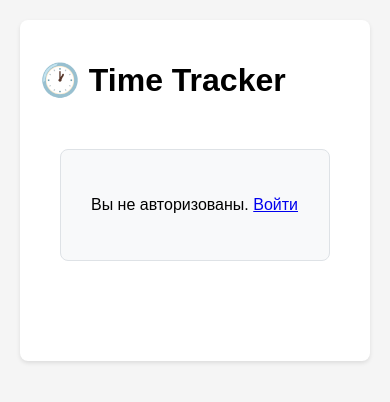
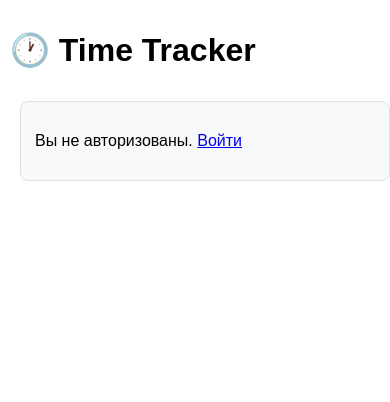
Before and after one commit to xpuctu44/goodmi, a FastAPI app: template app/templates/dashboard.html in a window 390 px wide. Shown: the top 402 px of the page. Run offline with FastAPI, Linux system fonts and the light colour scheme; the template is opened without the code that fills it, so the values that code supplies are empty.

Commit message:
feat(ui): mobile responsive styles for admin and dashboard

```diff
--- a/app/templates/dashboard.html
+++ b/app/templates/dashboard.html
@@ -192,6 +192,58 @@
         background: #f8d7da;
         color: #721c24;
         border: 1px solid #f5c6cb;
+      }
+
+      /* Mobile responsiveness */
+      @media (max-width: 768px) {
+        body {
+          padding: 0;
+          background: #fff;
+        }
+        .container {
+          max-width: 100%;
+          width: 100%;
+          margin: 0;
+          padding: 10px;
+          border-radius: 0;
+          box-shadow: none;
+        }
+        .dashboard-container {
+          max-width: 100%;
+          margin: 10px 0;
+          padding: 10px;
+        }
+        .welcome-card,
+        .attendance-section,
+        .admin-panel {
+          padding: 14px;
+          margin-bottom: 14px;
+          border-radius: 8px;
+        }
+        .attendance-button {
+          width: 100%;
+          padding: 16px;
+          font-size: 1.1em;
+          margin: 8px 0;
+        }
+        .calendar-day {
+          min-height: 60px;
+          padding: 6px;
+        }
+        .calendar-day-number {
+          font-size: 0.95em;
+        }
+        .admin-grid {
+          grid-template-columns: 1fr 1fr;
+          gap: 10px;
+        }
+        table {
+          width: 100%;
+        }
+        .role-badge {
+          display: inline-block;
+          margin-top: 6px;
+        }
       }
     </style>
   </head>
```
Also changed, not shown: app/templates/admin.html (+67 -0 lines).
